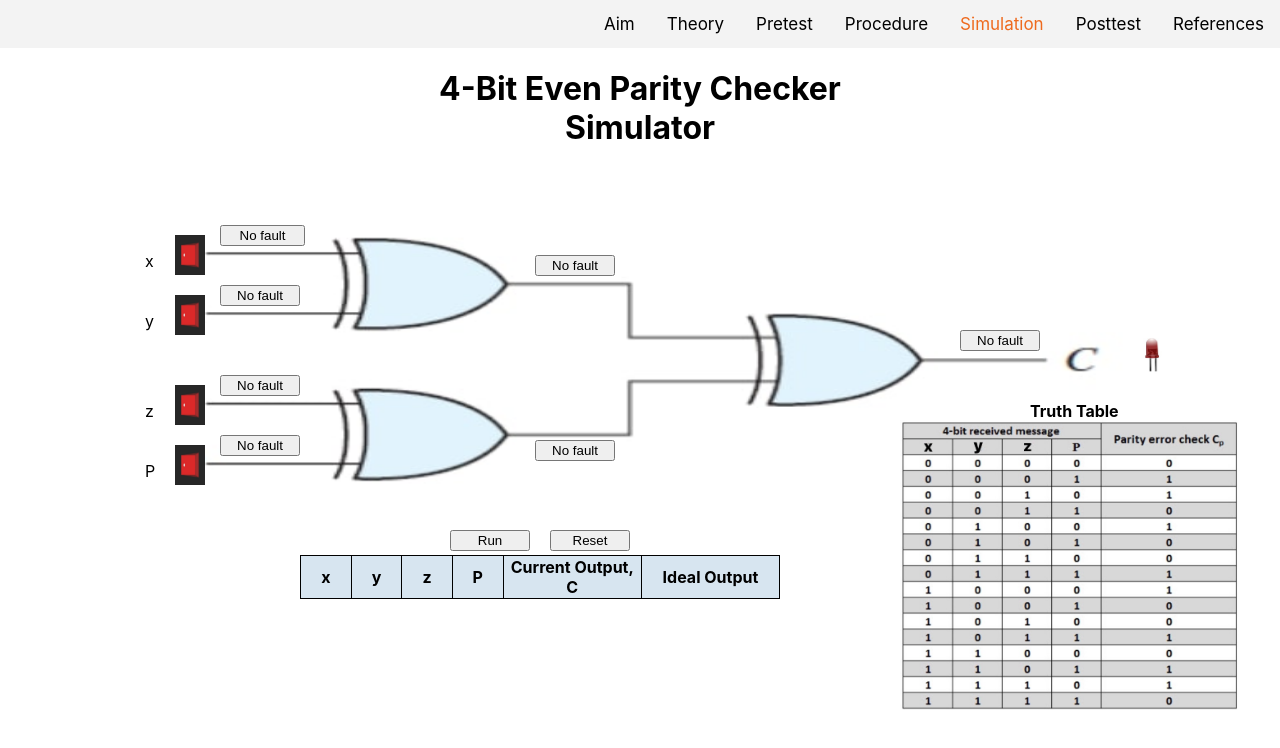
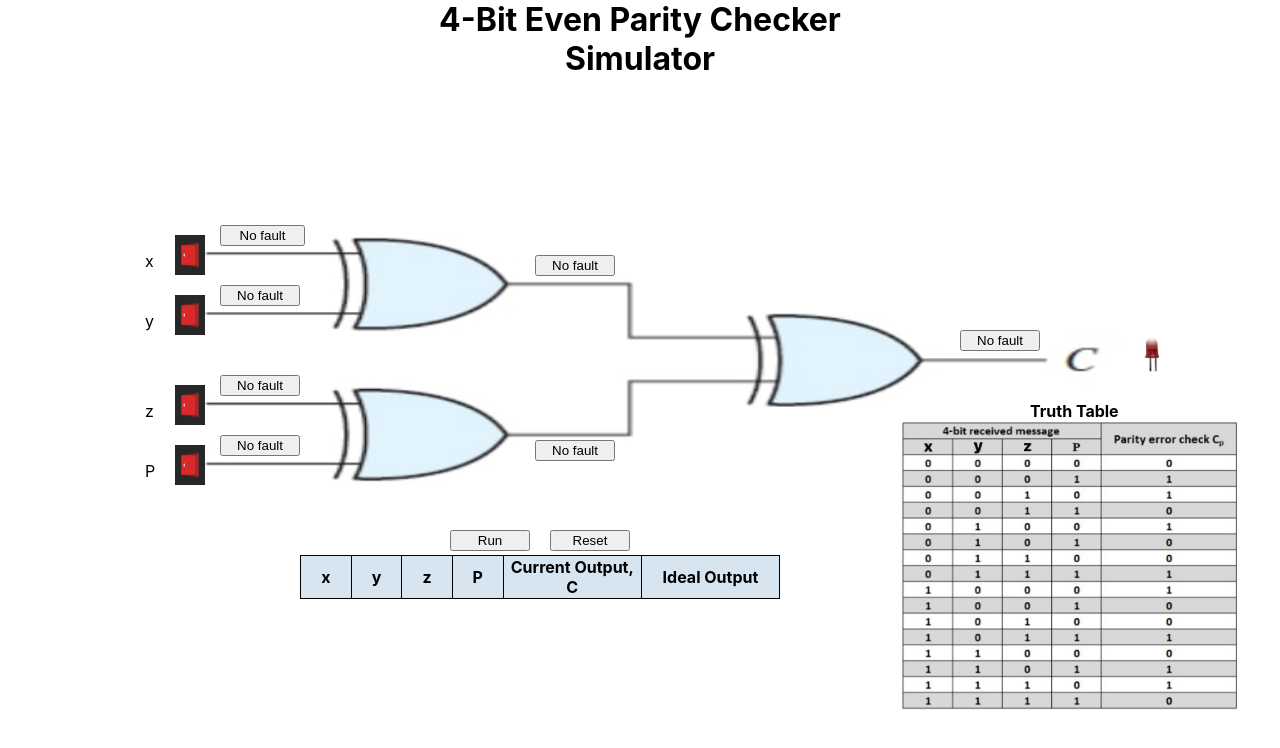
Before and after one commit to virtual-labs/exp-4-bit-even-parity-checker-circuit-nitk, a plain HTML site: page experiment/simulation/index.html in a window 1280 px wide. Drawn offline with Linux system fonts and the light colour scheme.

```diff
--- a/experiment/simulation/index.html
+++ b/experiment/simulation/index.html
@@ -6,15 +6,6 @@
 
 <title>Simulation</title>
 
-<div class="topnav">
-    <a href="references.html">References</a>
-    <a href="posttest.html">Posttest</a>
-    <a style="color: rgb(238, 106, 30);" href="#">Simulation</a>
-    <a href="procedure.html">Procedure</a>
-    <a href="pretest.html">Pretest</a>
-    <a href="theory.html">Theory</a>
-    <a href="../index.html">Aim</a>
-</div>
 
 <p>
 <h1 style="text-align: center; font-size: xx-large;">4-Bit Even Parity Checker <br> Simulator</h1><br>
```
